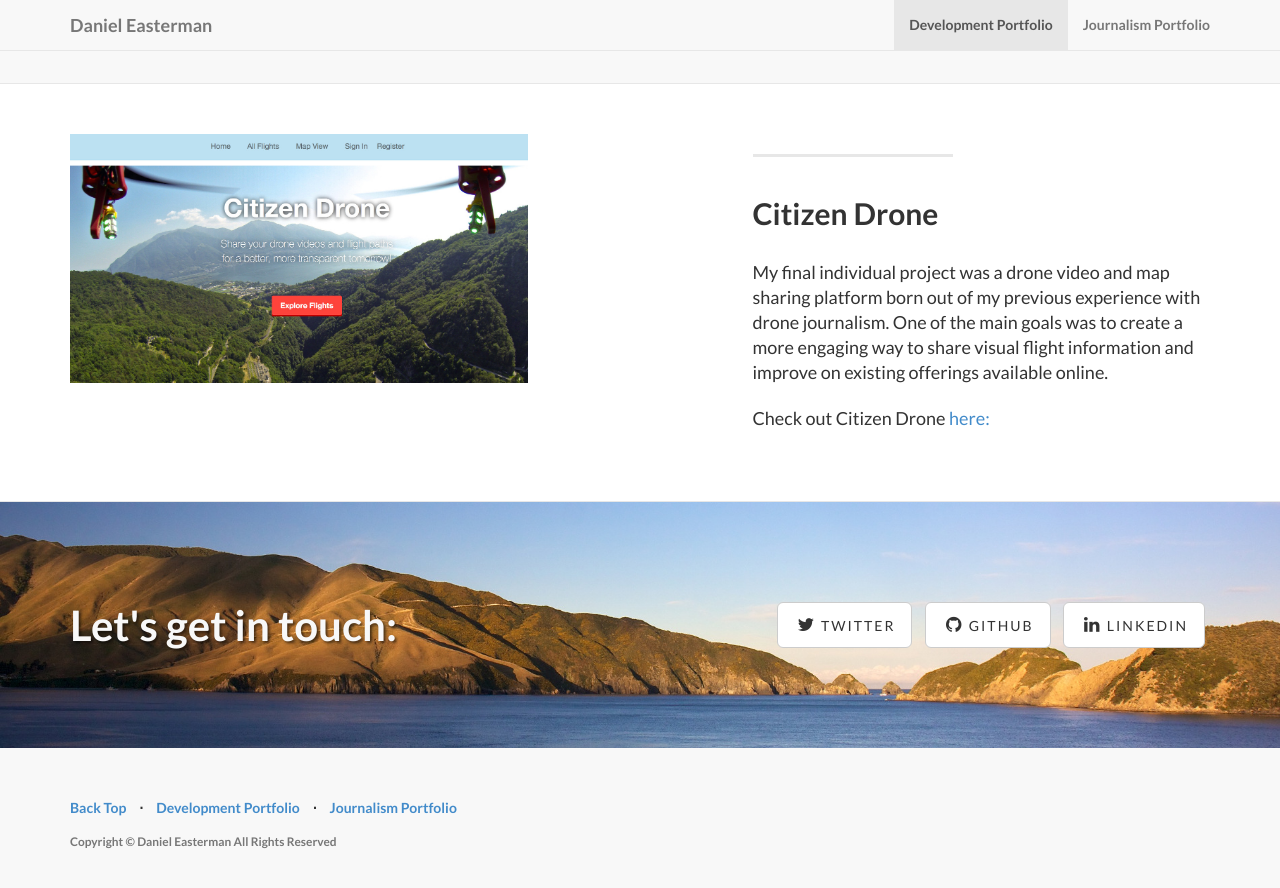
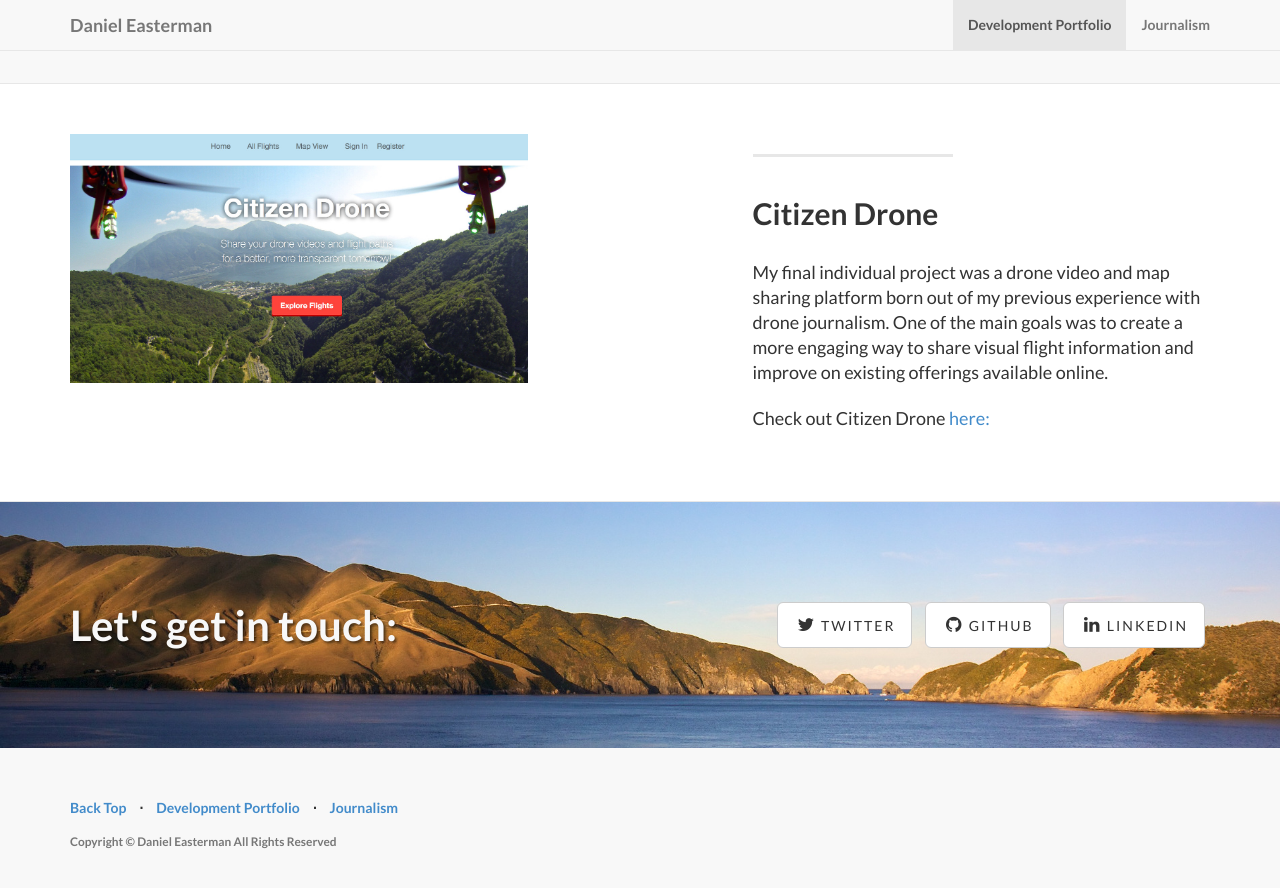
Before and after one commit to daneasterman/daneasterman.github.io, a Jekyll site: the page built from index.html, in a window 1280 px wide and 900 px high, scrolled down 1577 px. Shown: the top 888 px of the window. Built offline with Jekyll 4.4.1, drawn with Linux system fonts in a browser that asks for light colours.

Commit message:
change text to just journalism

```diff
--- a/_includes/footer.html
+++ b/_includes/footer.html
@@ -13,7 +13,7 @@
                     </li>
                     <li class="footer-menu-divider">&sdot;</li>
                     <li>
-                        <a class="page-scroll" href="http://danieleasterman.com.s3-website-eu-west-1.amazonaws.com/">Journalism Portfolio</a>
+                        <a class="page-scroll" href="http://danieleasterman.com.s3-website-eu-west-1.amazonaws.com/">Journalism</a>
                     </li>
                 </ul>
                 <p class="copyright text-muted small">Copyright &copy; {{ site.title }} All Rights Reserved</p>
--- a/_includes/header.html
+++ b/_includes/header.html
@@ -19,7 +19,7 @@
                         <a class="page-scroll" href="#portfolio">Development Portfolio</a>
                     </li>
                     <li>
-                        <a class="page-scroll" href="http://danieleasterman.com.s3-website-eu-west-1.amazonaws.com/">Journalism Portfolio</a>
+                        <a class="page-scroll" href="http://danieleasterman.com.s3-website-eu-west-1.amazonaws.com/">Journalism</a>
                     </li>
                 </ul>
             </div>
```
